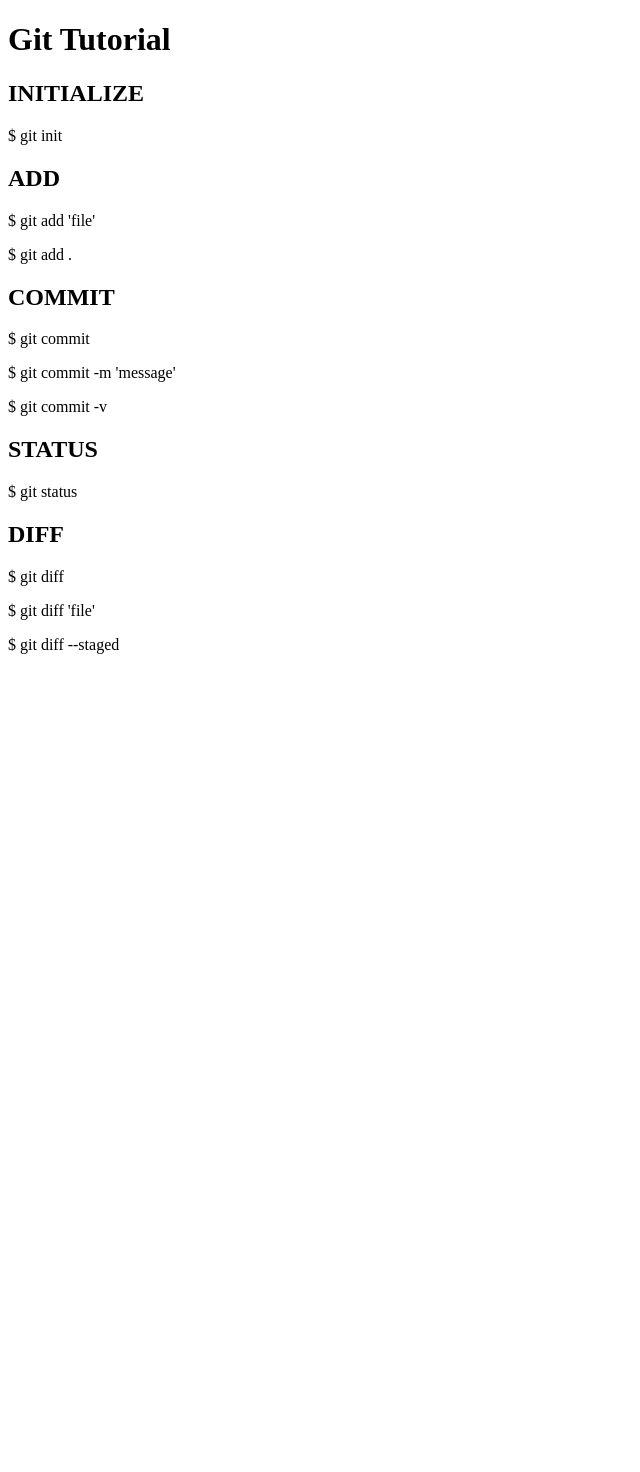
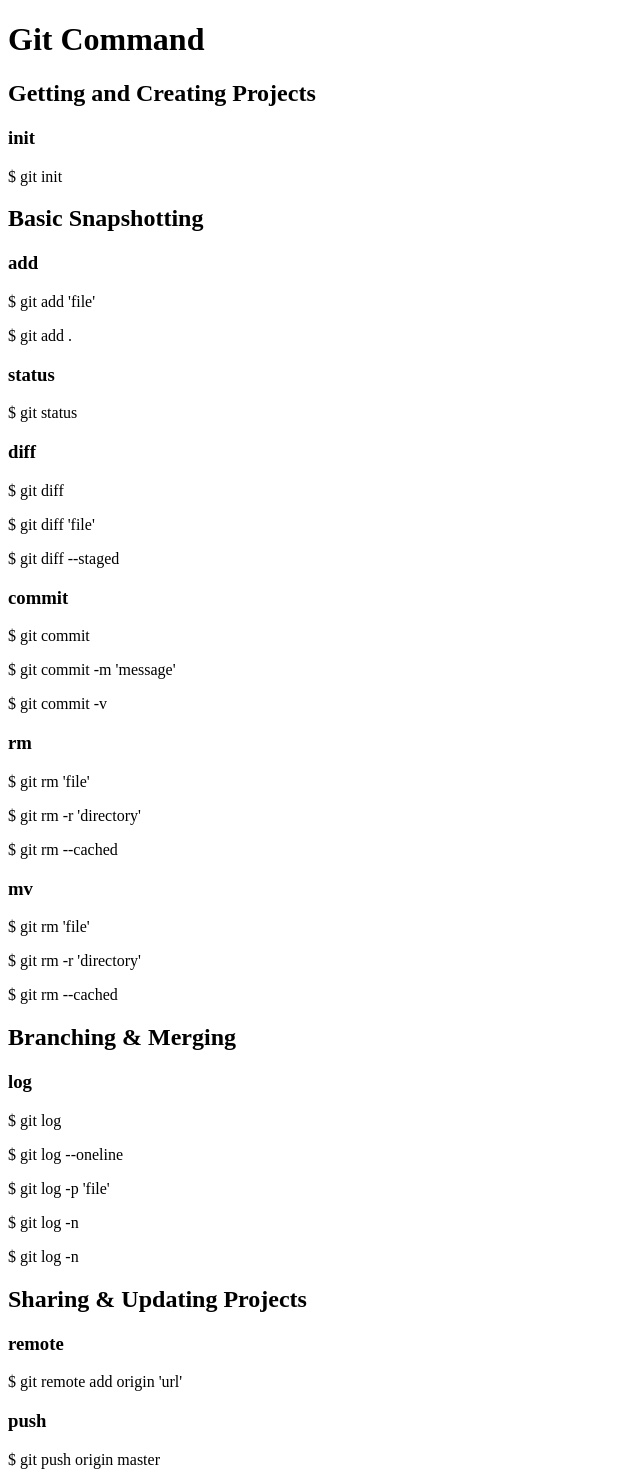
Before and after one commit to iliiyun/git_tutorial_backup, a plain HTML site: page index.html in a window 1280 px wide. Shown: the whole page, without its empty margins (0-640 px from the left). Before the commit the page ends 800 px from the top, so only its background shows below. Drawn offline with Linux system fonts and the light colour scheme.

Commit message:
Change text / index.html

```diff
--- a/index.html
+++ b/index.html
@@ -1,21 +1,50 @@
 <!DOCTYPE html>
-<head></head>
+<head>
+<title>Git command</title>
+</head>
 <body>
-<h1>Git Tutorial</h1>
-<h2>INITIALIZE</h2>
+<h1>Git Command</h1>
+
+<h2>Getting and Creating Projects</h2>
+<h3>init</h3>
 <p>$ git init</p>
-<h2>ADD</h2>
+
+<h2>Basic Snapshotting</h2>
+<h3>add</h3>
 <p>$ git add 'file'</p>
 <p>$ git add .</p>
-<h2>COMMIT</h2>
+<h3>status</h3>
+<p>$ git status</p>
+<h3>diff</h3>
+<p>$ git diff</p>
+<p>$ git diff 'file'</p>
+<p>$ git diff --staged</p>
+<h3>commit</h3>
 <p>$ git commit</p>
 <p>$ git commit -m 'message'</p>
 <p>$ git commit -v</p>
-<h2>STATUS</h2>
-<p>$ git status</p>
-<h2>DIFF</h2>
-<p>$ git diff</p>
-<p>$ git diff 'file'</p>
-<p>$ git diff --staged</p>
+<h3>rm</h3>
+<p>$ git rm 'file'</p>
+<p>$ git rm -r 'directory'</p>
+<p>$ git rm --cached</p>
+<h3>mv</h3>
+<p>$ git rm 'file'</p>
+<p>$ git rm -r 'directory'</p>
+<p>$ git rm --cached</p>
+
+<h2>Branching & Merging</h2>
+<h3>log</h3>
+<p>$ git log</p>
+<p>$ git log --oneline</p>
+<p>$ git log -p 'file'</p>
+<p>$ git log -n</p>
+<p>$ git log -n</p>
+
+<h2>Sharing & Updating Projects</h2>
+<h3>remote</h3>
+<p>$ git remote add origin 'url'</p>
+<h3>push</h3>
+<p>$ git push origin master</p>
+
 </body>
 </html>
```
